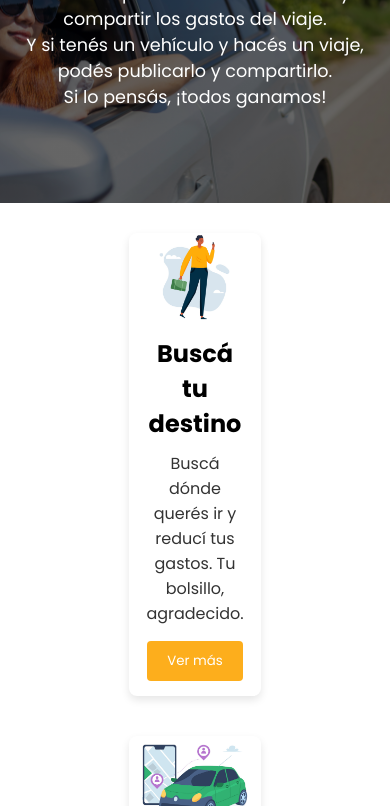
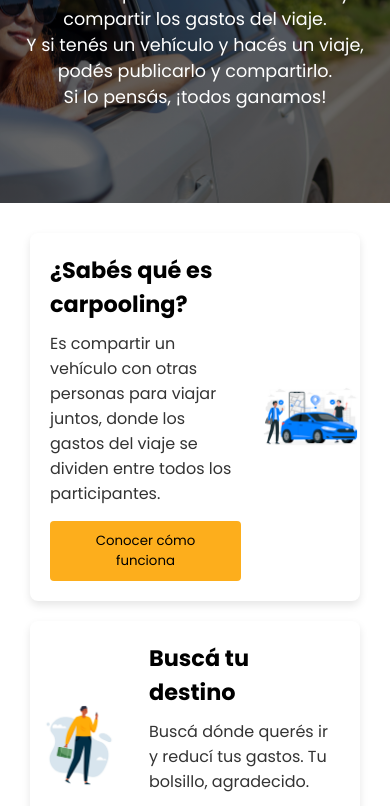
Before and after one commit to RolandoVillegas/rodar, a plain HTML site: page index.html in a window 390 px wide. Shown: the part 286-1092 px from the top of the page. Drawn offline with Linux system fonts and the light colour scheme.

Commit message:
Diseño con tarjetas horizontales (que funcionan)

```diff
--- a/css/style.css
+++ b/css/style.css
@@ -49,50 +49,6 @@
   cursor: pointer;
 }
 
-/* Responsive styling */
-
-@media (max-width: 768px) {
-  .navbar-menu {
-    display: none;
-    flex-direction: column;
-    background-color: #e6e6e6;
-    position: absolute;
-    top: 60px;
-    right: 0;
-    width: 100%;
-    padding: 10px 0;
-    text-align: center;
-    z-index: 1000; /* Asegura que el menú esté encima del slider */
-  }
-
-  .navbar-menu a {
-    padding: 10px;
-    border-top: 1px solid #e6e6e6;
-  }
-
-  .navbar-toggle {
-    display: block;
-  }
-
-  .cards-section {
-    display: flex;
-    flex-direction: column;
-    align-items: center;
-    padding: 0; /* Elimina padding lateral para ocupar el ancho completo */
-    width: 100%; /* Asegura que ocupe todo el ancho de la pantalla */
-    box-sizing: border-box;
-  }
-
-  .card {
-    width: 100%; /* Ocupa todo el ancho de la sección */
-    margin: 0 0 20px 0; /* Solo margen inferior entre tarjetas */
-  }
-
-  .card-img {
-    width: 100%; /* Asegura que la imagen ocupe todo el ancho de la tarjeta */
-    height: auto;
-  }
-}
 
 /* Estilos para el banner de la página principal */
 
@@ -197,32 +153,39 @@
 }
 
 /* Estilos para la sección de las cards */
+
 .cards-section {
   display: flex;
-  justify-content: space-around;
+  flex-direction: column;
+  align-items: center;
   gap: 20px;
   padding: 30px; /* Padding en pantallas grandes */
 }
 
 .card {
+  display: flex;
+  align-items: center;
   background-color: #ffffff;
   border-radius: 8px;
   box-shadow: 0px 4px 8px rgba(0, 0, 0, 0.1);
   overflow: hidden;
-  width: 40%;
-  display: flex;
-  flex-direction: column;
-  align-items: center;
+  width: 80%;
+}
+
+.card.reverse {
+  flex-direction: row-reverse; /* Invertir la disposición para la segunda tarjeta */
 }
 
 .card-img {
-  width: 80%;
+  width: 30%; /* Imagen ocupa el 40% del ancho de la tarjeta */
   height: auto;
+  object-fit: cover;
 }
 
 .card-content {
-  padding: 15px;
-  text-align: center;
+  padding: 20px;
+  width: 60%; /* Contenido ocupa el 60% del ancho de la tarjeta */
+  text-align: left;
 }
 
 .card-content h2 {
@@ -239,7 +202,7 @@
 .card-btn {
   padding: 10px 20px;
   background-color: #fdae1c;
-  color: #ffffff;
+  color: black;
   border: none;
   border-radius: 4px;
   cursor: pointer;
@@ -247,5 +210,42 @@
 }
 
 .card-btn:hover {
+    letter-spacing: 1px;
   background-color: #e89a16;
 }
+
+/* Responsive styling */
+
+@media (max-width: 768px) {
+    .navbar-menu {
+      display: none;
+      flex-direction: column;
+      background-color: #e6e6e6;
+      position: absolute;
+      top: 60px;
+      right: 0;
+      width: 100%;
+      padding: 10px 0;
+      text-align: center;
+      z-index: 1000; /* Asegura que el menú esté encima del slider */
+    }
+
+    .navbar-menu a {
+      padding: 10px;
+      border-top: 1px solid #e6e6e6;
+    }
+
+    .navbar-toggle {
+      display: block;
+    }
+
+    .card{
+        width: 100%;
+    }
+    .card-content h2 {
+      font-size: 1.4em;
+      margin-bottom: 10px;
+    }
+
+
+  }
--- a/index.html
+++ b/index.html
@@ -38,20 +38,29 @@
         </div>
 
         <section class="cards-section">
+          <div class="card reverse">
+            <img src="images/card-image3.jpg" alt="Imagen de la tarjeta izquierda, para buscar tu destino" class="card-img">
+            <div class="card-content">
+              <h2>¿Sabés qué es carpooling?</h2>
+              <p>Es compartir un vehículo con otras personas para viajar juntos, donde los gastos del viaje se dividen entre todos los participantes.</p>
+              <button class="card-btn">Conocer cómo funciona</button>
+            </div>
+          </div>
+
           <div class="card">
-            <img src="images/card-image1.jpg" alt="Imagen de la tarjeta izquierda" class="card-img">
+            <img src="images/card-image1.jpg" alt="Imagen de la tarjeta izquierda, para buscar tu destino" class="card-img">
             <div class="card-content">
               <h2>Buscá tu destino</h2>
               <p>Buscá dónde querés ir y reducí tus gastos. Tu bolsillo, agradecido.</p>
-              <button class="card-btn">Ver más</button>
+              <button class="card-btn">Buscar viaje</button>
             </div>
           </div>
-          <div class="card">
-            <img src="images/card-image2.jpg" alt="Imagen de la tarjeta derecha" class="card-img">
+          <div class="card reverse">
+            <img src="images/card-image2.jpg" alt="Imagen de la tarjeta derecha, para publicar tu auto y dónde vas" class="card-img">
             <div class="card-content">
               <h2>Publicá a dónde vas</h2>
-              <p>¿Cansado de viajar solo en tu auto? Compartí tus viajes. Ganás amigos y achicás gastos.</p>
-              <button class="card-btn">Ver más</button>
+              <p>¿Cansado de viajar solo? Publicá tu auto y compartí tus viajes. Ganás amigos, a la vez que achicás gastos.</p>
+              <button class="card-btn">Publicar transporte</button>
             </div>
           </div>
         </section>
```
Also changed, not shown: images/card-image3.jpg (added).
